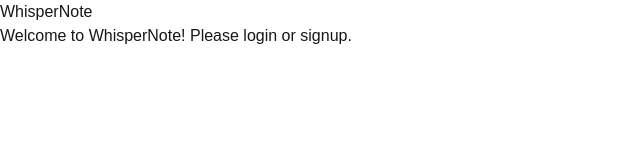
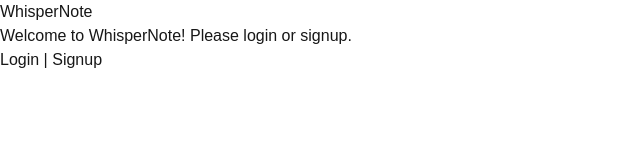
Before and after one commit to Buildathonzx/whisperrnote, a Next.js app: page / in a window 1280 px wide. Shown: the top 160 px of the page, without its empty margins (0-640 px from the left). Built offline with nearby package versions, Linux system fonts and the light colour scheme.

Commit message:
✨ Introduce a new route to manage notes in the app.

```diff
--- a/src/app/page.tsx
+++ b/src/app/page.tsx
@@ -1,10 +1,14 @@
 import Image from "next/image";
+import Link from "next/link";
 
 export default function Home() {
   return (
-    <div>
+    <div className="container">
       <h1>WhisperNote</h1>
       <p>Welcome to WhisperNote! Please login or signup.</p>
+      <div>
+        <Link href="/login">Login</Link> | <Link href="/signup">Signup</Link>
+      </div>
     </div>
   );
 }
--- a/styles/globals.css
+++ b/styles/globals.css
@@ -0,0 +1,45 @@
+@tailwind base;
+@tailwind components;
+@tailwind utilities;
+
+:root {
+  --background: #ffffff;
+  --foreground: #171717;
+  --primary: #0070f3;
+  --secondary: #333;
+  --accent: #eaeaea;
+}
+
+@media (prefers-color-scheme: dark) {
+  :root {
+    --background: #0a0a0a;
+    --foreground: #ededed;
+    --primary: #69b3ff;
+    --secondary: #ccc;
+    --accent: #333;
+  }
+}
+
+body {
+  color: var(--foreground);
+  background: var(--background);
+  font-family: "Geist", sans-serif;
+}
+
+.container {
+  max-width: 1200px;
+  margin: 0 auto;
+  padding: 1rem;
+}
+
+.note-card {
+  background-color: var(--accent);
+  border-radius: 0.5rem;
+  padding: 1rem;
+  margin-bottom: 1rem;
+}
+
+.note-card h2 {
+  margin-bottom: 0.5rem;
+  color: var(--primary);
+}
--- a/types/notes.ts
+++ b/types/notes.ts
@@ -0,0 +1,6 @@
+export type Note = {
+  id: string;
+  title: string;
+  content: string;
+  createdAt: Date;
+};
```
Also changed, not shown: src/app/(app)/notes/Note.tsx (added, +11 -0 lines), src/app/(app)/notes/page.tsx (+28 -0 lines), src/app/(auth)/login/page.tsx (+8 -0 lines), src/app/(auth)/signup/page.tsx (+8 -0 lines).
